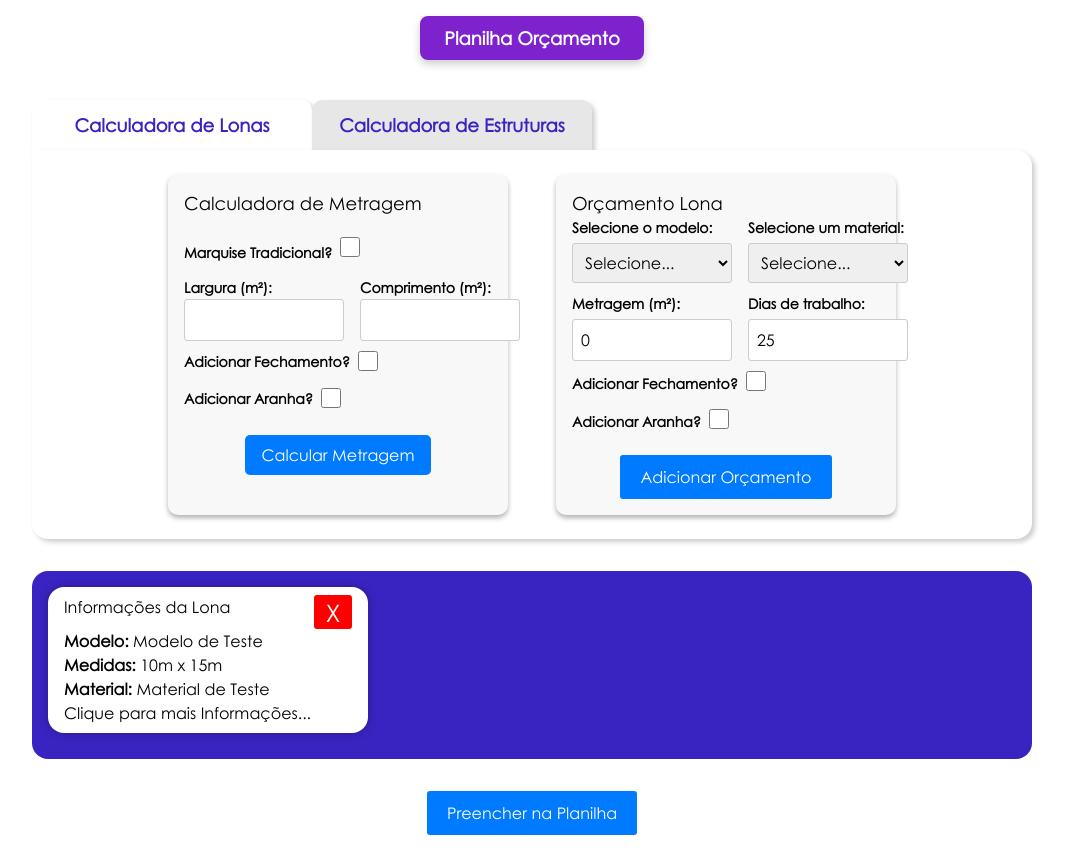
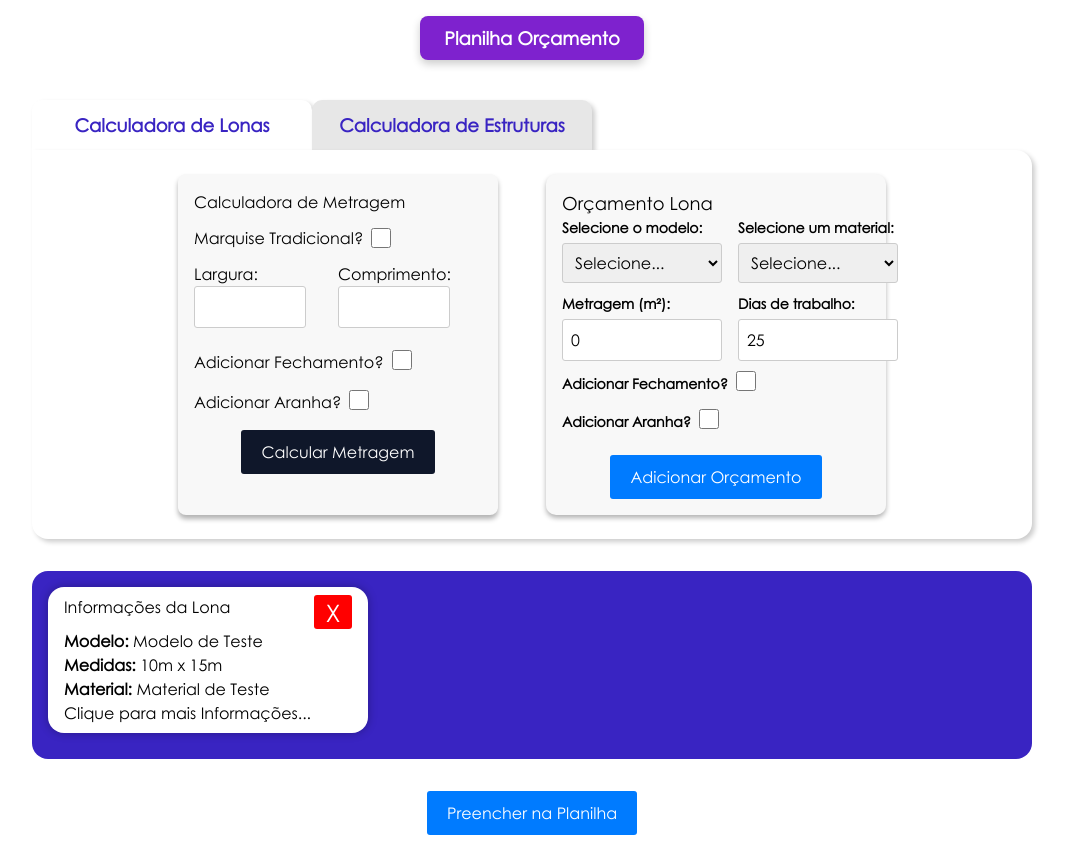
Before and after one commit to VictorBelotto/Sistema-Bocarra, a React (Vite) app: page / in a window 1280 px wide. Shown: the whole page, without its empty margins (108-1176 px from the left). Built offline with nearby package versions, Linux system fonts and the light colour scheme.

Commit message:
CalculadoraMetragem Refatorada para tailwind

```diff
--- a/src/components/BotaoPadrao.jsx
+++ b/src/components/BotaoPadrao.jsx
@@ -1,9 +1,12 @@
 import React from 'react'
 
-const BotaoPadrao = ({label}) => {
+const BotaoPadrao = ({label, onClick}) => {
   return (
     <>
-      <button className='' >
+      <button
+       className='bg-slate-900'
+        onClick={onClick}
+      >
         {label}
       </button>
     </>
--- a/src/components/CalculadoraMetragem/CalculadoraMetragem.jsx
+++ b/src/components/CalculadoraMetragem/CalculadoraMetragem.jsx
@@ -1,11 +1,10 @@
 import React, { useState } from 'react';
-import styles from './CalculadoraMetragem.module.css';
 import { calcularMetragem } from '../../scripts/CalculoMetragem.class';
 import { DadosInseridosContext } from '../../scripts/DadosInseridosContext.jsx';
 
-import InputLargura from './components/InputLargura/InputLargura.jsx';
-import InputComprimento from './components/InputComprimento/InputComprimento.jsx';
 import CheckBoxMetragens from './components/CheckBoxMetragens.jsx';
+import BotaoPadrao from '../BotaoPadrao.jsx';
+import InputMetragem from './components/InputMetragem.jsx';
 
 const CalculadoraMetragem = () => {
   const {dadosInseridos, dadosMetragem, adicionarDado, checksDaMetragem} = React.useContext(DadosInseridosContext)
@@ -46,14 +45,16 @@ const CalculadoraMetragem = () => {
 
 }
 
+  return (
+    <div className='w-80 m-0 p-4 rounded-lg bg-branco-contraste shadow-card'>
+      <h2 className='mb-3'>Calculadora de Metragem</h2>
 
-
-  return (
-    <div className={styles.calculadoraContainer}>
-      <h2>Calculadora de Metragem</h2>
-      <div className={styles.checkBox}>
-        <label htmlFor="marquiseCheckBox">Marquise Tradicional?</label>
+      <div className='flex items-center mb-3'>
+        <label htmlFor="marquiseCheckBox" className='mr-2'>
+          Marquise Tradicional?
+        </label>
         <input
+          className='w-5 h-5 m-0'
           type="checkbox"
           id="marquiseCheckBox"
           value={marquiseIsChecked}
@@ -61,10 +62,15 @@ const CalculadoraMetragem = () => {
         />
       </div>
 
-      <div className={styles.comprimentoXLarguraContainer}>
-        <InputLargura/>
-        <InputComprimento/>
-
+      <div className='flex mb-3'>
+        <InputMetragem
+          id={'largura'}
+          label={'Largura'}
+        />
+        <InputMetragem
+          id={'comprimento'}
+          label={'Comprimento'}
+        />
       </div>
       <CheckBoxMetragens
         id={'fechamento'}
@@ -77,13 +83,17 @@ const CalculadoraMetragem = () => {
         labelInput={'Altura do Fechamento da Aranha:'}
       />
 
-      <div style={{display:'flex', width:'100%', justifyContent:'center'}} >
-        <button onClick={calcular}>Calcular Metragem</button>
+      <div className='flex container justify-center'>
+        <BotaoPadrao
+            onClick={calcular}
+            label={'Calcular Metragem'}
+          />
       </div>
 
     {
       exibeResultado && (
-        <div className={styles.resultados}>
+        <div className='flex flex-col gap-2 mt-5'>
+        <h2>Resultado:</h2>
         <p>Metragem Lona (m²): {resultados.metragem} m²</p>
         <p>Perimetro: {resultados.perimetro} m</p>
         {
@@ -100,8 +110,11 @@ const CalculadoraMetragem = () => {
           )
         }
 
-        <div style={{display:'flex', width:'100%', justifyContent:'center'}} >
-          <button onClick={preencherOrcamento}>Preencher no Orçamento </button>
+        <div className='flex container justify-center'>
+          <BotaoPadrao
+            label={'Preencher no Orçamento'}
+            onClick={preencherOrcamento}
+          />
         </div>
       </div>
       )
--- a/src/components/CalculadoraMetragem/CalculadoraMetragem.module.css
+++ /dev/null
@@ -1,64 +0,0 @@
-.calculadoraContainer {
-  width: 340px;
-  margin: 0px 0px ;
-  padding: 16px;
-  border-radius: 10px;
-  background-color: #f8f8f8;
-  box-shadow: 0px 3px 5px 0px rgba(0, 0, 0, 0.3);
-}
-
-.comprimentoXLarguraContainer{
-  display: flex;
-  gap: 16px;
-}
-
-.calculadoraContainer h2 {
-  margin-bottom: 20px;
-  font-size: 18px;
-}
-
-
-
-.calculadoraContainer button {
-  display: block;
-  padding: 8px 16px;
-  margin-top: 10px;
-  background-color: #007bff;
-  color: #fff;
-  border: none;
-  border-radius: 5px;
-  cursor: pointer;
-  justify-self: center;
-}
-
-.calculadoraContainer button:hover {
-  background-color: #0056b3;
-}
-
-.calculadoraContainer div.resultados {
-  margin-top: 20px;
-}
-
-.calculadoraContainer p {
-  font-size: 14px;
-  margin-bottom: 10px;
-}
-.calculadoraContainer label{
-  font-size: 14px;
-  font-weight: bold;
-}
-.checkBox{
-  display: flex;
-  align-items: center;
-  margin-bottom: 8px;
-}
-
-.checkBox label{
-  margin-right: 8px;
-}
-
-.checkBox input{
-  height: 20px;
-  width: 20px;
-  align-self: flex-start;
-}
--- a/src/components/CalculadoraMetragem/components/InputComprimento/InputComprimento.jsx
+++ /dev/null
@@ -1,21 +0,0 @@
-import React from 'react'
-import { DadosInseridosContext } from '../../../../scripts/DadosInseridosContext.jsx';
-
-const InputComprimento = () => {
-  const dadosInseridos = React.useContext(DadosInseridosContext)
-  const [comprimento, setComprimento] = React.useState('');
-
-  const handleComprimentoChange = (e) => {
-    setComprimento(e.target.value)
-    dadosInseridos.adicionarMetragem('comprimentoDaLona', e.target.value )
-  }
-
-  return (
-    <div>
-        <label htmlFor="comprimento">Comprimento (m²):</label>
-        <input type="number" id="comprimento" value={comprimento} onChange={handleComprimentoChange} />
-     </div>
-  )
-}
-
-export default InputComprimento
--- a/src/components/CalculadoraMetragem/components/InputLargura/InputLargura.jsx
+++ /dev/null
@@ -1,21 +0,0 @@
-import React from 'react'
-import { DadosInseridosContext } from '../../../../scripts/DadosInseridosContext.jsx';
-
-const InputLargura = () => {
-  const dadosInseridos = React.useContext(DadosInseridosContext)
-  const [largura, setLargura] = React.useState('');
-
-  const handleLarguraChange = (e) => {
-    setLargura(e.target.value)
-    dadosInseridos.adicionarMetragem('larguraDaLona', e.target.value)
-  }
-
-  return (
-    <div>
-      <label htmlFor="largura">Largura (m²):</label>
-      <input type="number" id="largura" value={largura} onChange={handleLarguraChange} />
-    </div>
-  )
-}
-
-export default InputLargura
--- /dev/null
+++ b/src/components/CalculadoraMetragem/components/InputMetragem.jsx
@@ -0,0 +1,25 @@
+import React from 'react';
+import { DadosInseridosContext } from '../../../scripts/DadosInseridosContext.jsx';
+
+const InputMetragem = ({label, id}) => {
+  const [metragem, setMetragem] = React.useState('');
+  const {adicionarMetragem} = React.useContext(DadosInseridosContext)
+
+  const handleMetragemChange = (e) => {
+    setMetragem(e.target.value)
+    adicionarMetragem(`${id}DaLona`, e.target.value)
+  }
+  return (
+    <div key={id} className='flex container gap flex-col '>
+      <label htmlFor={id} >{label}:</label>
+      <input
+        className='w-28'
+        type="number"
+        id={id}
+        value={metragem}
+        onChange={handleMetragemChange} />
+  </div>
+  )
+}
+
+export default InputMetragem
--- a/src/index.css
+++ b/src/index.css
@@ -2,6 +2,9 @@
 @tailwind components;
 @tailwind utilities;
 
+@layer utilities{
+
+}
 @font-face {
   font-family: gothic;
   src: url('./assets/fonts/gothic.woff');
--- a/tailwind.config.js
+++ b/tailwind.config.js
@@ -12,6 +12,9 @@ export default {
         redBocarra: {
           d:'#d03438',
           h:'#9d272a'
+        },
+        branco:{
+          contraste:'#f8f8f8'
         }
       },
 
```
Also changed, not shown: scripts/DadosInseridosContext.jsx (added).
